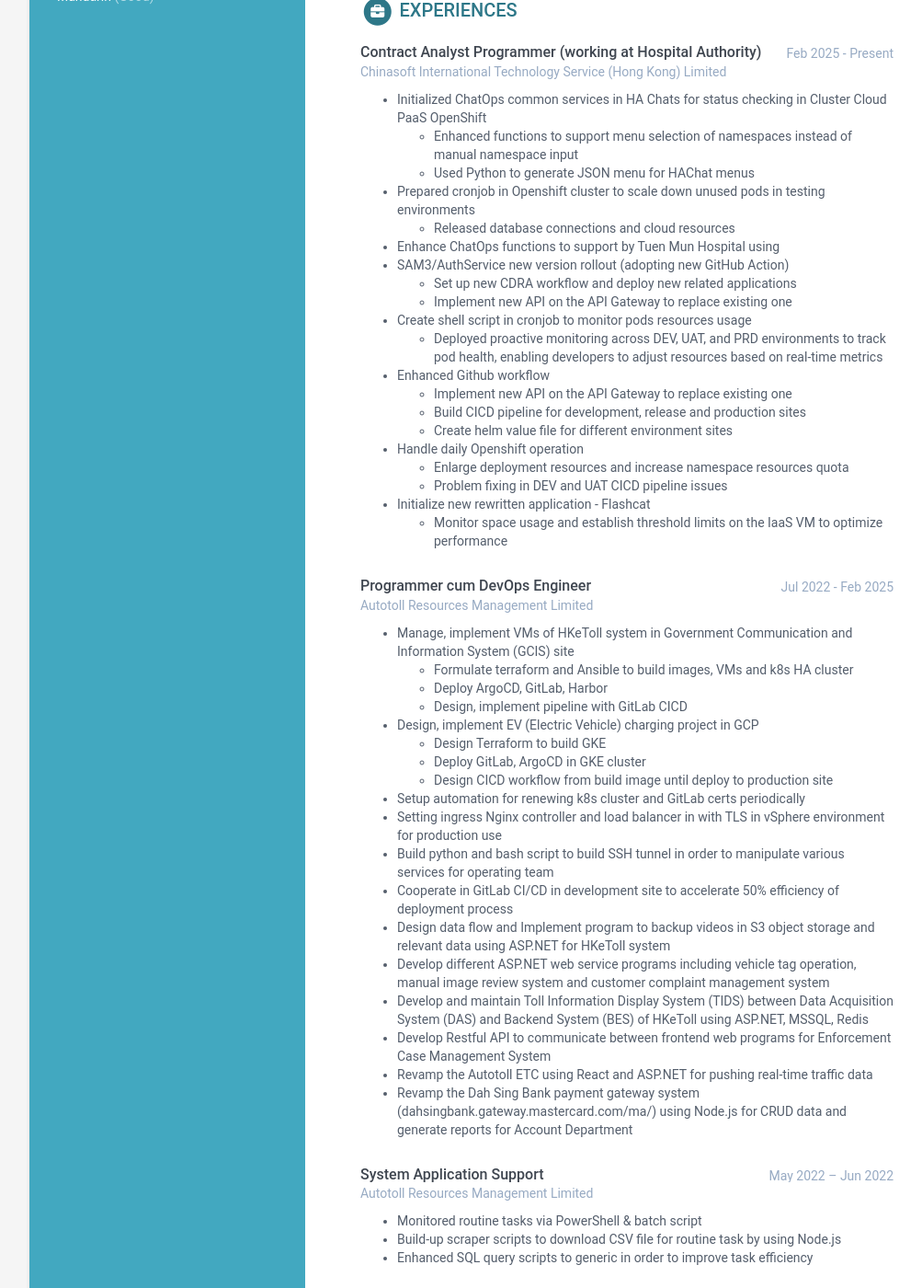
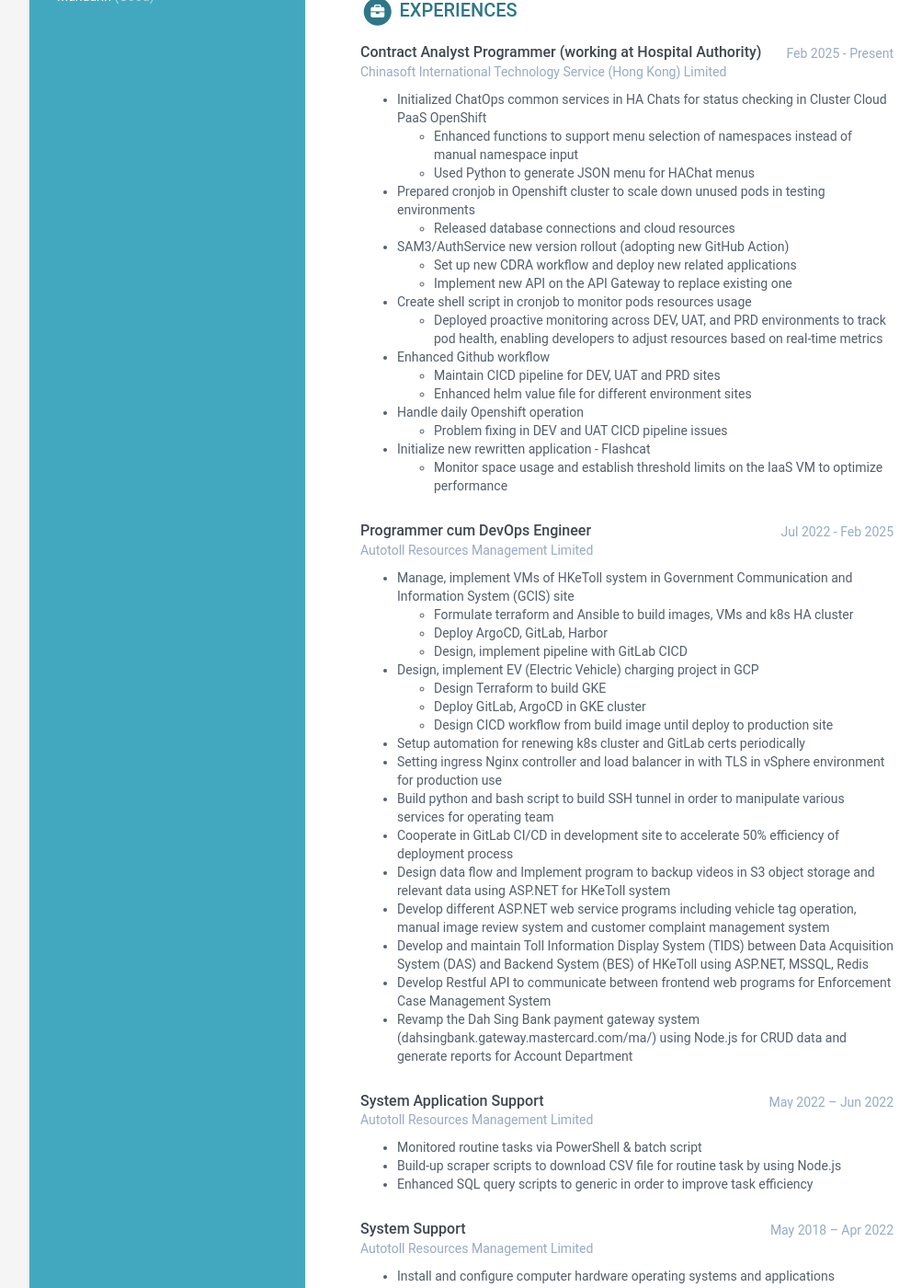
Before and after one commit to Ovvio2311/online-resume, a Jekyll site: the page built from index.html, in a window 1280 px wide and 1400 px high, scrolled down 450 px. Shown: the whole window at 92% size, without its empty margins (108-1111 px from the left). Built offline with Jekyll 4.4.1, drawn with Linux system fonts in a browser that asks for light colours.

Commit message:
Update data.yml

```diff
--- a/_data/data.yml
+++ b/_data/data.yml
@@ -94,18 +94,15 @@ experiences:
               - Used Python to generate JSON menu for HAChat menus
           - Prepared cronjob in Openshift cluster to scale down unused pods in testing environments
               - Released database connections and cloud resources
-          - Enhance ChatOps functions to support by Tuen Mun Hospital using
           - SAM3/AuthService new version rollout (adopting new GitHub Action)
               - Set up new CDRA workflow and deploy new related applications
               - Implement new API on the API Gateway to replace existing one
           - Create shell script in cronjob to monitor pods resources usage
               - Deployed proactive monitoring across DEV, UAT, and PRD environments to track pod health, enabling developers to adjust resources based on real-time metrics
           - Enhanced Github workflow
-              - Implement new API on the API Gateway to replace existing one
-              - Build CICD pipeline for development, release and production sites
-              - Create helm value file for different environment sites
+              - Maintain CICD pipeline for DEV, UAT and PRD sites
+              - Enhanced helm value file for different environment sites
           - Handle daily Openshift operation
-              - Enlarge deployment resources and increase namespace resources quota
               - Problem fixing in DEV and UAT CICD pipeline issues
           - Initialize new rewritten application - Flashcat
               - Monitor space usage and establish threshold limits on the IaaS VM to optimize performance
@@ -130,7 +127,6 @@ experiences:
           - Develop different ASP.NET web service programs including vehicle tag operation, manual image review system and customer complaint management system
           - Develop and maintain Toll Information Display System (TIDS) between Data Acquisition System (DAS) and Backend System (BES) of HKeToll using ASP.NET, MSSQL, Redis
           -	Develop Restful API to communicate between frontend web programs for Enforcement Case Management System
-          -	Revamp the Autotoll ETC using React and ASP.NET for pushing real-time traffic data
           - Revamp the Dah Sing Bank payment gateway system (dahsingbank.gateway.mastercard.com/ma/) using Node.js for CRUD data and generate reports for Account Department
 
       - role: System Application Support
```
